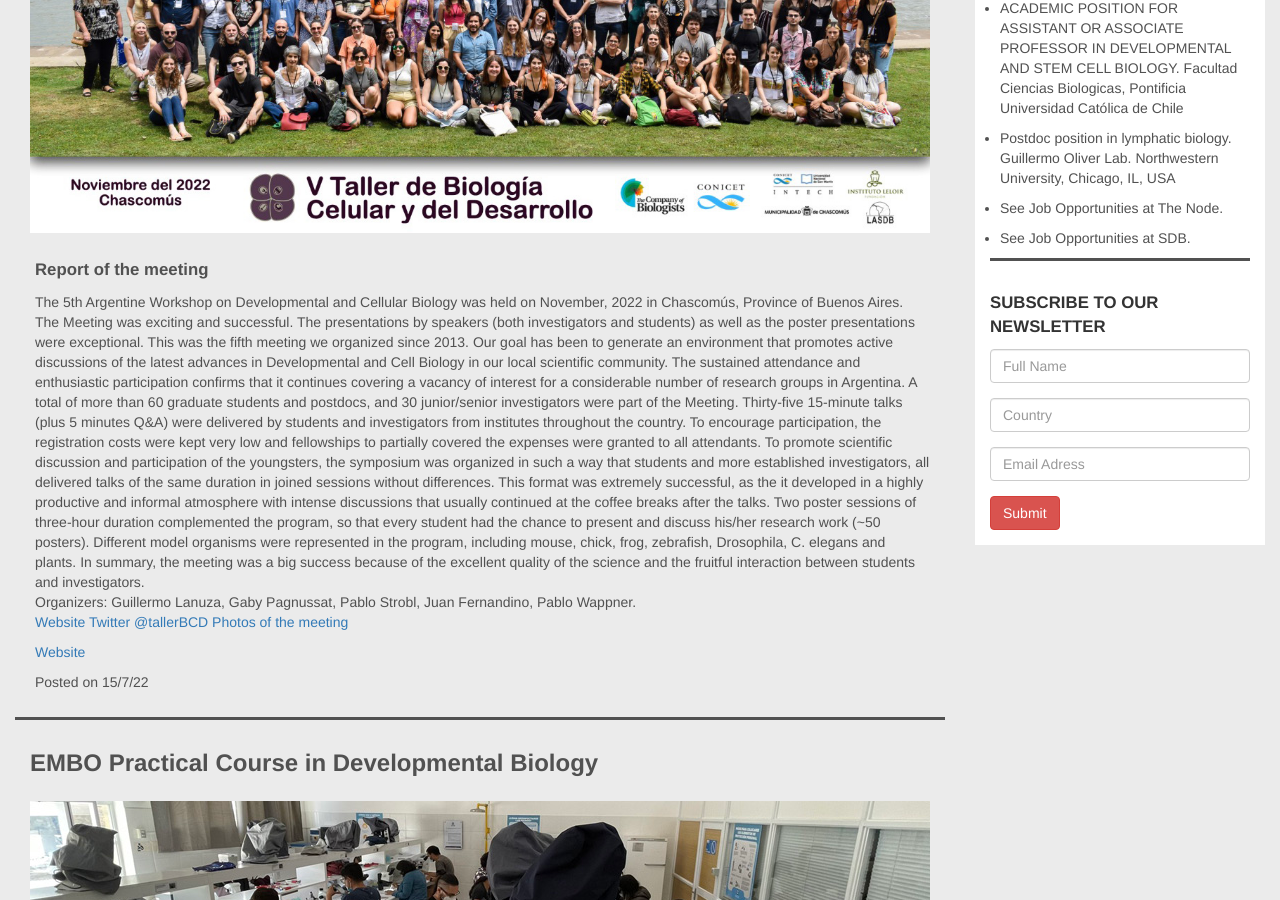
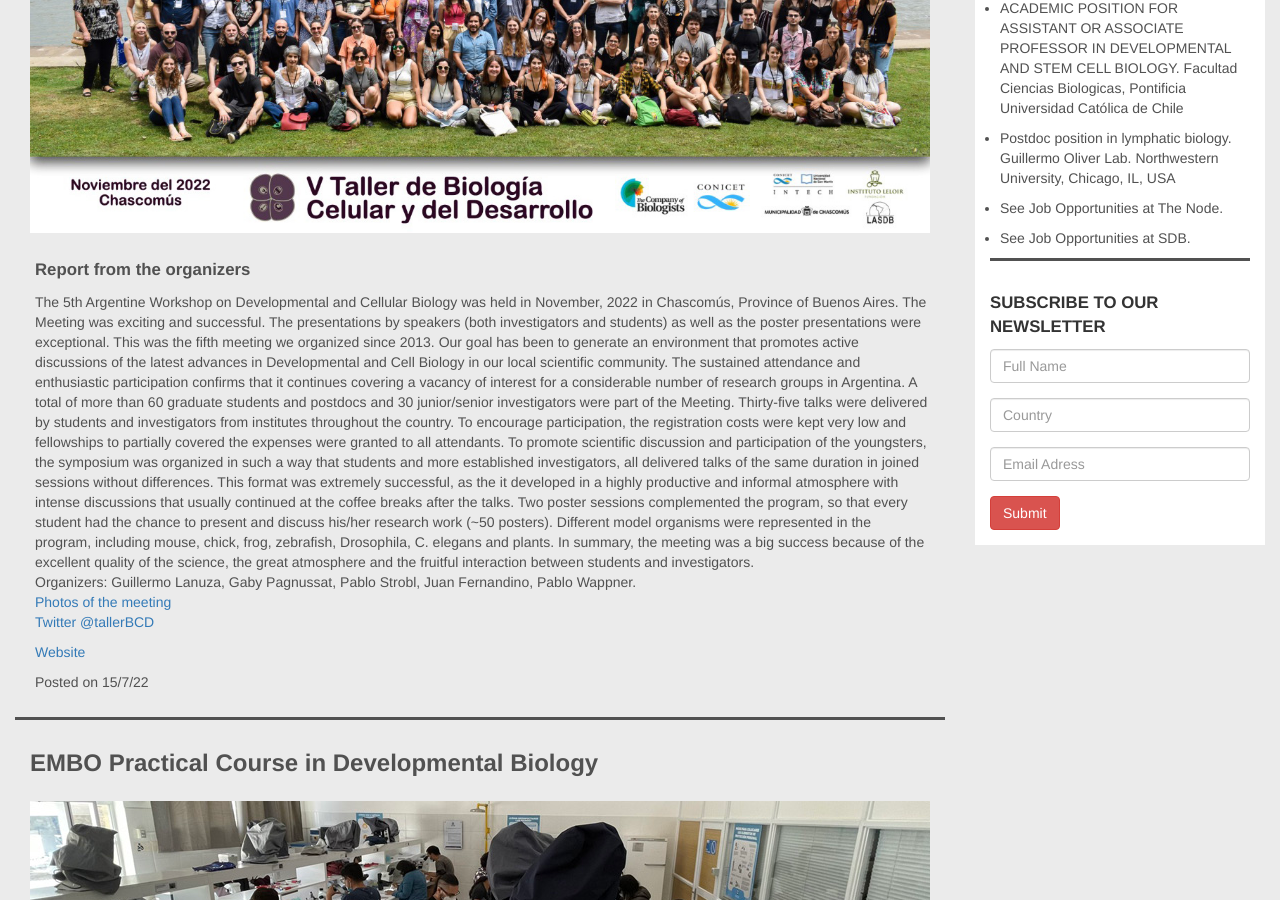
Before and after one commit to lasdb/lasdb.github.io, a Jekyll site: the page built from _posts/2000-01-01-news.markdown, in a window 1280 px wide and 900 px high, scrolled down 523 px. Built offline with Jekyll 4.4.1, drawn with Linux system fonts in a browser that asks for light colours; nearby versions of some CDN libraries.

Commit message:
Update 2000-01-01-news.markdown

```diff
--- a/_posts/2000-01-01-news.markdown
+++ b/_posts/2000-01-01-news.markdown
@@ -8,17 +8,16 @@ news:
 
   - title: 'ARGENTINA. Developmental and Cell Biology Meeting 2022'
     date: '15/7/22'
-    subtitle: 'Report of the meeting'
-    body: 'The 5th Argentine Workshop on Developmental and Cellular Biology was held on November, 2022 in Chascomús, Province of Buenos Aires. The Meeting was exciting and successful. The presentations by speakers (both investigators and students) as well as the poster presentations were exceptional.
+    subtitle: 'Report from the organizers'
+    body: 'The 5th Argentine Workshop on Developmental and Cellular Biology was held in November, 2022 in Chascomús, Province of Buenos Aires. The Meeting was exciting and successful. The presentations by speakers (both investigators and students) as well as the poster presentations were exceptional.
 This was the fifth meeting we organized since 2013. Our goal has been to generate an environment that promotes active discussions of the latest advances in Developmental and Cell Biology in our local scientific community. The sustained attendance and enthusiastic participation confirms that it continues covering a vacancy of interest for a considerable number of research groups in Argentina.
-A total of more than 60 graduate students and postdocs, and 30 junior/senior investigators were part of the Meeting. Thirty-five 15-minute talks (plus 5 minutes Q&A) were delivered by students and investigators from institutes throughout the country. To encourage participation, the registration costs were kept very low and fellowships to partially covered the expenses were granted to all attendants.
+A total of more than 60 graduate students and postdocs and 30 junior/senior investigators were part of the Meeting. Thirty-five talks were delivered by students and investigators from institutes throughout the country. To encourage participation, the registration costs were kept very low and fellowships to partially covered the expenses were granted to all attendants.
 To promote scientific discussion and participation of the youngsters, the symposium was organized in such a way that students and more established investigators, all delivered talks of the same duration in joined sessions without differences. This format was extremely successful, as the it developed in a highly productive and informal atmosphere with intense discussions that usually continued at the coffee breaks after the talks.
-Two poster sessions of three-hour duration complemented the program, so that every student had the chance to present and discuss his/her research work (~50 posters). Different model organisms were represented in the program, including mouse, chick, frog, zebrafish, Drosophila, C. elegans and plants.
-In summary, the meeting was a big success because of the excellent quality of the science and the fruitful interaction between students and investigators. <br>
+Two poster sessions complemented the program, so that every student had the chance to present and discuss his/her research work (~50 posters). Different model organisms were represented in the program, including mouse, chick, frog, zebrafish, Drosophila, C. elegans and plants.
+In summary, the meeting was a big success because of the excellent quality of the science, the great atmosphere and the fruitful interaction between students and investigators. <br>
 Organizers: Guillermo Lanuza, Gaby Pagnussat, Pablo Strobl, Juan Fernandino, Pablo Wappner. <br>
-    <a href="http://tallerbcd.wixsite.com/tallerbcd" target="_blank">Website</a>
-    <a href="https://twitter.com/tallerBCD" target="_blank">Twitter @tallerBCD</a>
-    <a href="https://www.facebook.com/media/set/?set=oa.362508976082523&type=3" target="_blank">Photos of the meeting</a>'
+    <a href="https://www.facebook.com/media/set/?set=oa.362508976082523&type=3" target="_blank">Photos of the meeting</a><br>
+    <a href="https://twitter.com/tallerBCD" target="_blank">Twitter @tallerBCD</a>'
     imageSm: 'img/news/chascomus2022-sm.jpg'
     imageBg: '../img/news/TBCD2022rep-bg.jpg'
     URL: 'http://tallerbcd.wixsite.com/tallerbcd'
```
